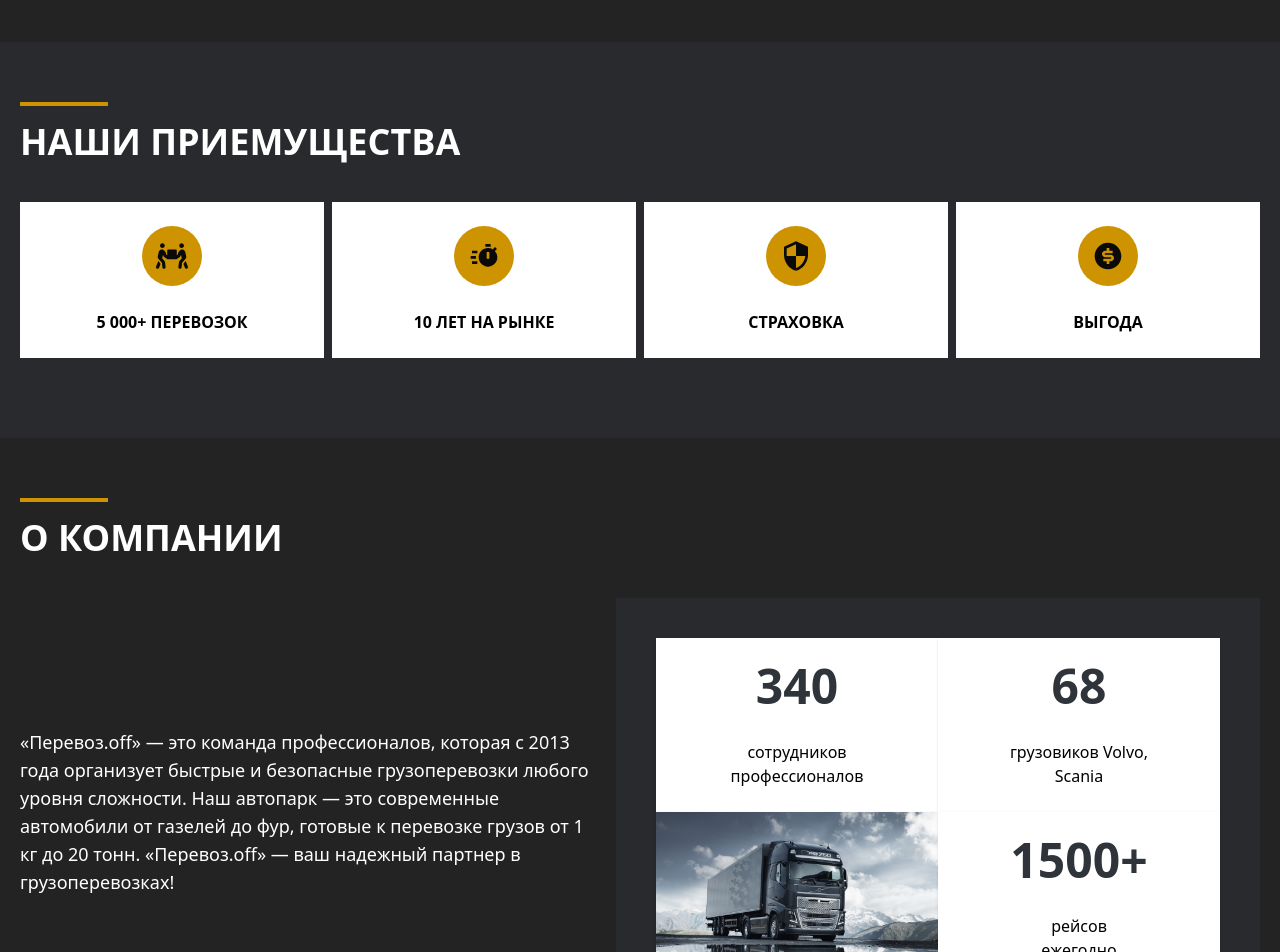
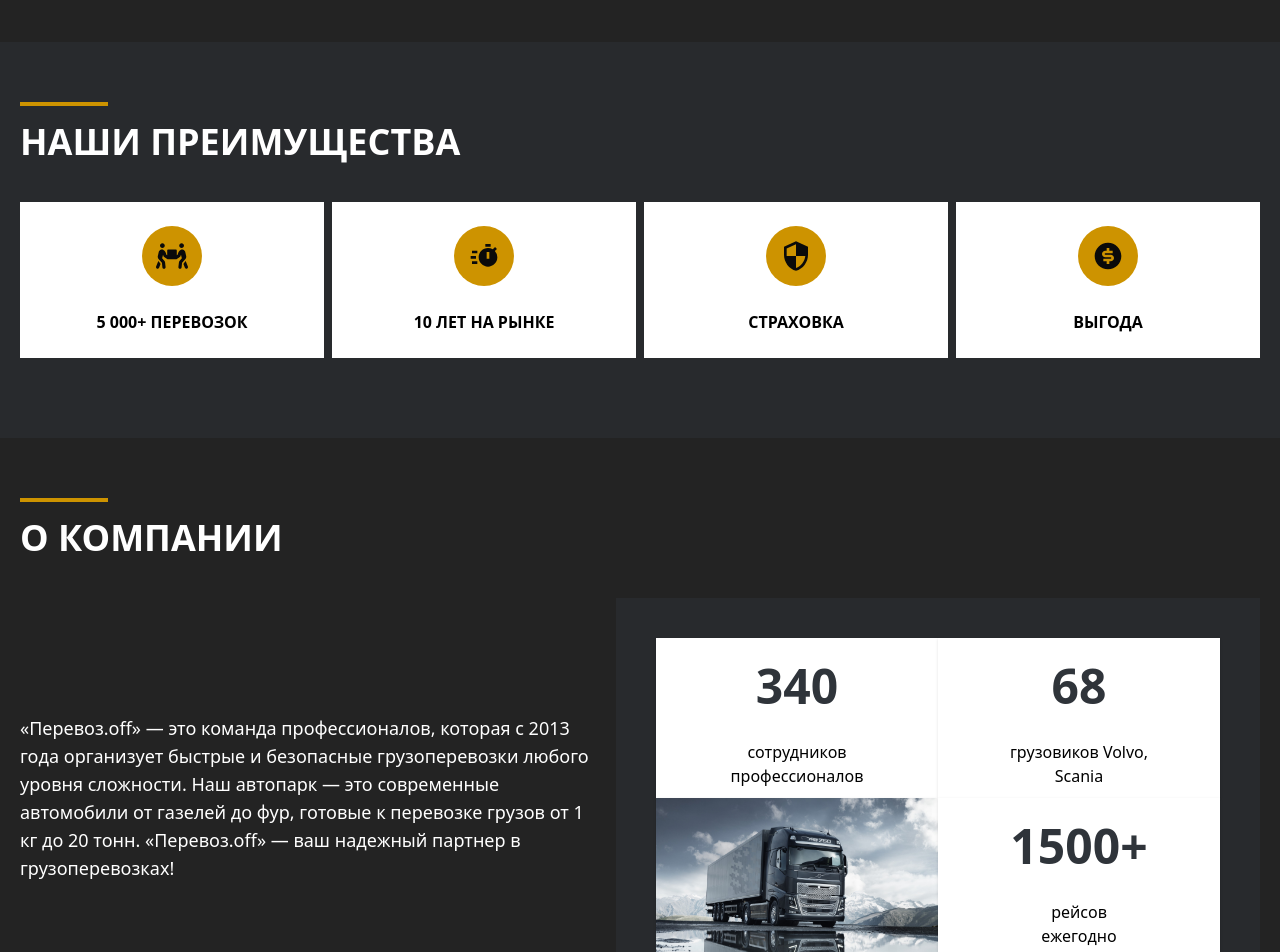
Before and after one commit to JHFYIZVER/cargo-transportation, a Next.js app: page / in a window 1280 px wide. Shown: the part 1300-2252 px from the top of the page. Built offline with nearby package versions, Linux system fonts and the light colour scheme.

Commit message:
Исправил ошибки мелкие ошибки

```diff
--- a/src/app/modules/main/about-us/about-us.jsx
+++ b/src/app/modules/main/about-us/about-us.jsx
@@ -20,7 +20,7 @@ const AboutUs = () => {
           ваш надежный партнер в грузоперевозках!
         </p>
         <div className="bg-[#282A2D] w-full p-10 grid grid-cols-1 text-center sm:grid-cols-2">
-          <Card className="group hover:bg-primary transition-colors duration-300 border-none">
+          <Card className="group hover:bg-primary transition-colors duration-300 border-none max-h-40">
             <CardHeader>
               <CardTitle className="text-[#2F343A] transition-colors duration-300 font-bold text-lg md:text-xl lg:text-5xl group-hover:text-white">
                 340
@@ -33,7 +33,7 @@ const AboutUs = () => {
               </CardDescription>
             </CardContent>
           </Card>
-          <Card className="group hover:bg-primary transition-colors duration-300 border-none">
+          <Card className="group hover:bg-primary transition-colors duration-300 border-none max-h-40">
             <CardHeader>
               <CardTitle className="text-[#2F343A] transition-colors duration-300 font-bold text-lg md:text-xl lg:text-5xl group-hover:text-white">
                 68
@@ -55,7 +55,7 @@ const AboutUs = () => {
               className="object-cover w-full h-full"
             />
           </Card>
-          <Card className="group hover:bg-primary transition-colors duration-300 border-none">
+          <Card className="group hover:bg-primary transition-colors duration-300 border-none max-h-40">
             <CardHeader>
               <CardTitle className="text-[#2F343A] transition-colors duration-300 font-bold text-lg md:text-xl lg:text-5xl group-hover:text-white">
                 1500+
--- a/src/app/modules/main/advantages/advantages.jsx
+++ b/src/app/modules/main/advantages/advantages.jsx
@@ -11,7 +11,7 @@ import { FaPeopleCarry } from "react-icons/fa";
 const Advantages = () => {
   return (
     <section className="px-5 py-20 text-white mt-10 bg-[#282A2D]">
-      <CustomSubTitle text={"наши приемущества"} />
+      <CustomSubTitle text={"наши преимущества"} />
       <div className="grid grid-cols-1 gap-2 md:grid-cols-2 lg:grid-cols-4 mt-10">
         <Card className="group text-center shadow-none hover:bg-primary transition-colors duration-300 border-none">
           <div className="rounded-full size-15 mx-auto bg-primary group-hover:bg-white transition-colors duration-300 flex items-center justify-center">
```
